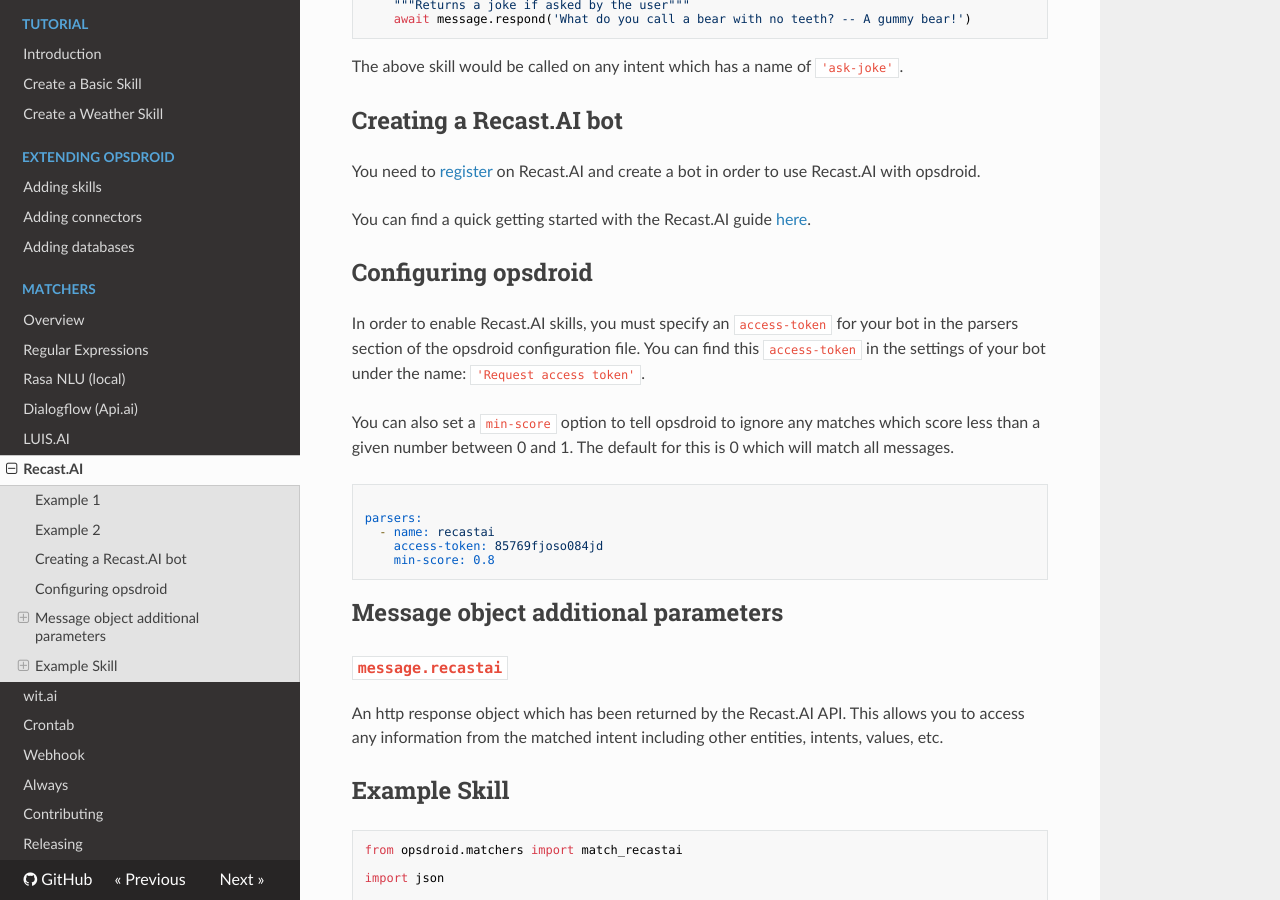
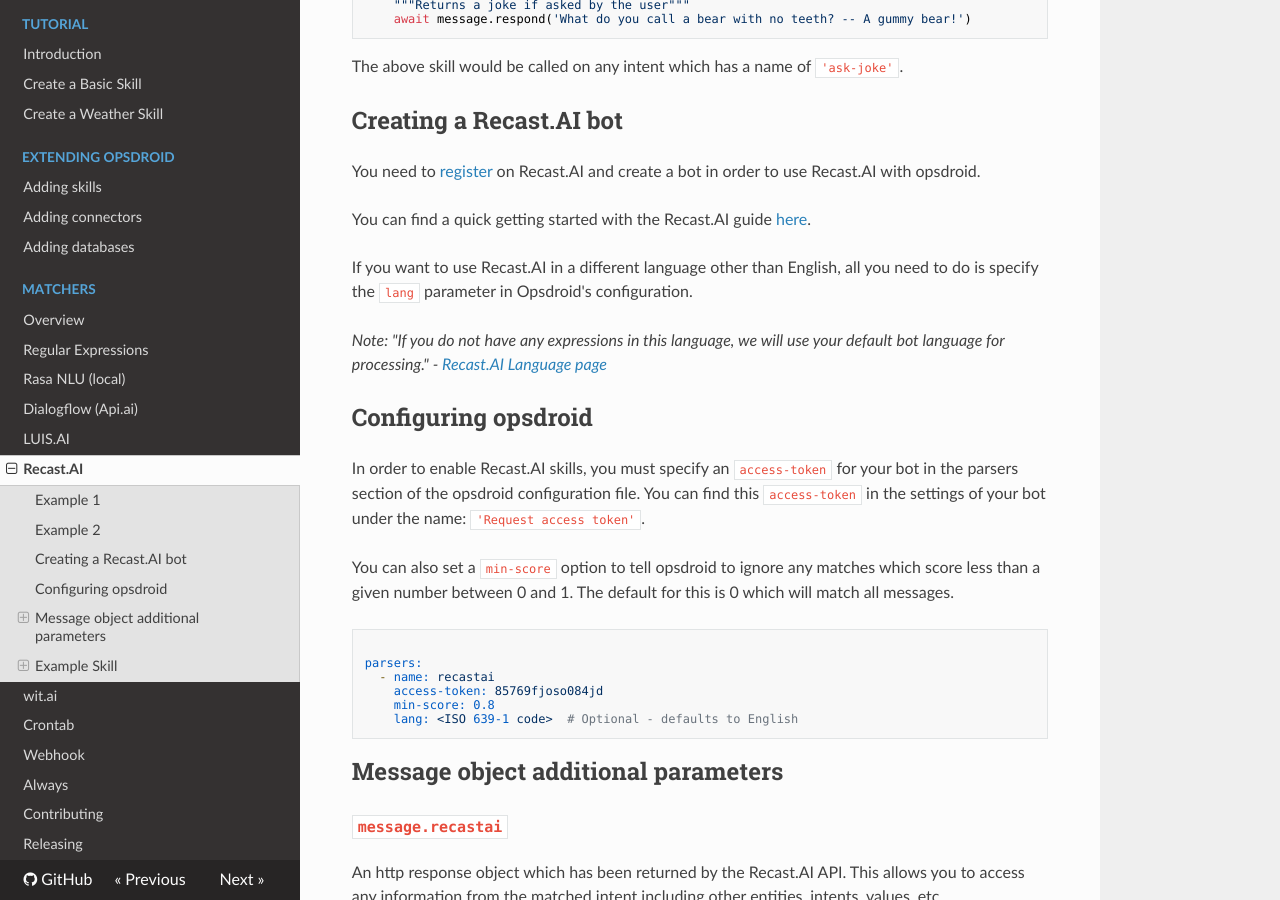
Before and after one commit to opsdroid/opsdroid, an MkDocs documentation site: the page built from docs/matchers/recast.ai.md, in a window 1280 px wide and 900 px high, scrolled down 618 px. Built offline with MkDocs 1.6.1, drawn with Linux system fonts in a browser that asks for light colours; nearby versions of some CDN libraries; old or Windows-style settings are respelled for this version of MkDocs.

Commit message:
Update documentation/parsers to mention/support different languages in the matchers

````diff
--- a/docs/matchers/recast.ai.md
+++ b/docs/matchers/recast.ai.md
@@ -36,6 +36,10 @@
 
 You can find a quick getting started with the Recast.AI guide [here](https://recast.ai/docs/create-your-bot).
 
+If you want to use Recast.AI in a different language other than English, all you need to do is specify the `lang` parameter in Opsdroid's configuration.
+
+_Note: "If you do not have any expressions in this language, we will use your default bot language for processing." - [Recast.AI Language page](https://recast.ai/docs/language)_
+
 ## Configuring opsdroid
 
 In order to enable Recast.AI skills, you must specify an `access-token` for your bot in the parsers section of the opsdroid configuration file.
@@ -49,6 +53,7 @@
   - name: recastai
     access-token: 85769fjoso084jd
     min-score: 0.8
+    lang: <ISO 639-1 code>  # Optional - defaults to English
 ```
 
 ## Message object additional parameters
````
Also changed, not shown: docs/matchers/dialogflow.md (+5 -0 lines), docs/matchers/luis.ai.md (+4 -0 lines), docs/matchers/wit.ai.md (+2 -3 lines), 2 other files.
